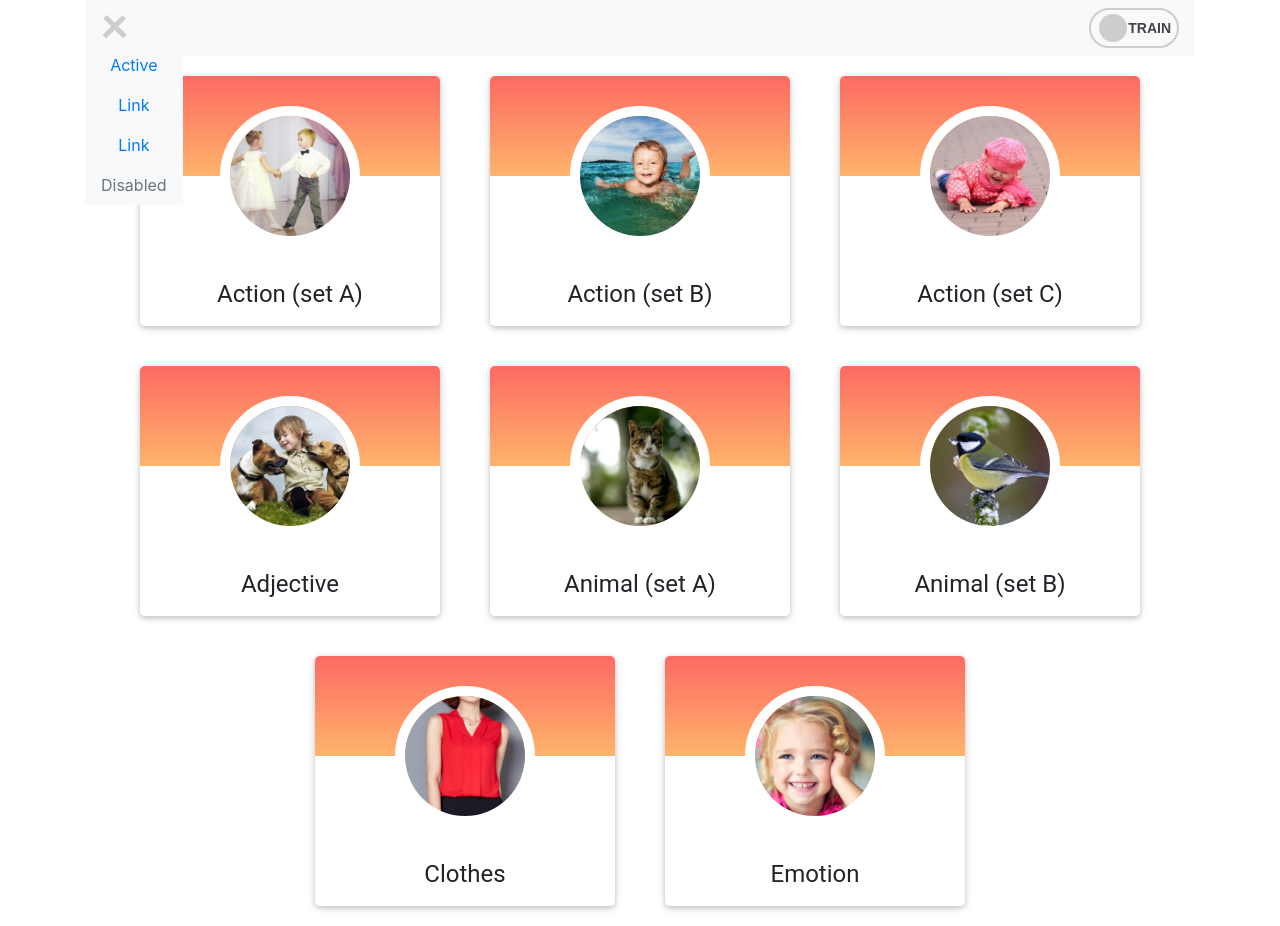
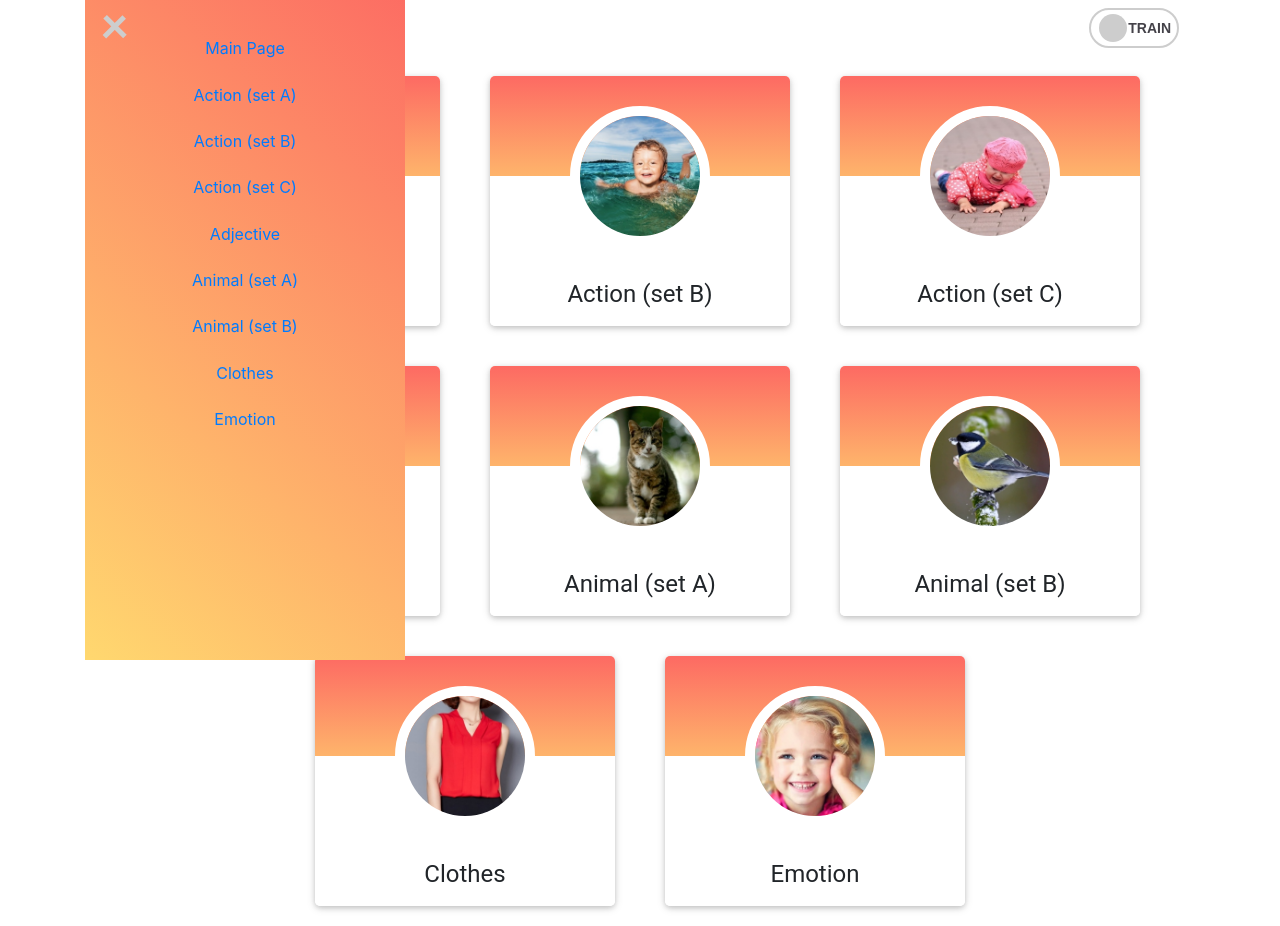
Before and after one commit to DenMinzalirov/english-for-kids, a website built with webpack: page src/index.html in a window 1280 px wide. Both pictures are taken after a click on the element 115 px from the left and 28 px from the top of the page. Built offline with nearby package versions, Linux system fonts and the light colour scheme.

Commit message:
feat: implemen main render

```diff
--- a/src/css/style.css
+++ b/src/css/style.css
@@ -9,6 +9,8 @@ body {
 #toggle-menu {
   width: 28px;
   height: 30px;
+  cursor: pointer;
+  z-index: 2;
 }
 
 #toggle-menu div {
@@ -34,18 +36,31 @@ body {
 
 .app-navigation {
   position: absolute;
-  top: -115px;
+  /* top: -76%; */
   visibility: hidden;
   opacity: 0;
   transition: 0.6s;
   transform: translate(0, -100%);
+  display: flex;
+  flex-direction: column;
+  box-sizing: border-box;
+  width: 380px;
+  height: calc(100vh + 20px);
+  margin: -100px 0 0;
+  padding: 125px 50px 50px;
+  background: linear-gradient(40deg,#ffd86f,#fc6262);
 }
 
 .app-navigation.active {
   visibility: visible;
   opacity: 1;
-  transform: translate(0, 100%);
+  transform: translate(0, 0);
   z-index: 1;
+  height: 95vh;
+  width: 320px;
+}
+.nav-link {
+  padding: .7rem 1rem;
 }
 
 /* switch */
--- a/src/index.html
+++ b/src/index.html
@@ -8,13 +8,18 @@
 </head>
 <body>
     <header class="container">
-        <nav class="nav flex-column app-navigation bg-light" >
-            <a class="nav-link active" href="#">Active</a>
-            <a class="nav-link" href="#">Link</a>
-            <a class="nav-link" href="#">Link</a>
-            <a class="nav-link disabled" href="#">Disabled</a>
+        <nav class="nav flex-column app-navigation" >
+            <a class="nav-link active" href="#" name='mainPage'>Main Page</a>
+            <a class="nav-link" href="#" name='actionSetA'>Action (set A)</a>
+            <a class="nav-link" href="#" name='actionSetB'>Action (set B)</a>
+            <a class="nav-link" href="#" name='actionSetC'>Action (set C)</a>
+            <a class="nav-link" href="#" name='adjective'>Adjective</a>
+            <a class="nav-link" href="#" name='animalSetA'>Animal (set A)</a>
+            <a class="nav-link" href="#" name='animalSetB'>Animal (set B)</a>
+            <a class="nav-link" href="#" name='clothes'>Clothes</a>
+            <a class="nav-link" href="#" name='emotion'>Emotion</a>
         </nav>
-        <div class="navbar navbar-light bg-light">
+        <div class="navbar navbar-light">
             <div id="toggle-menu">
                 <div class="one"></div>
                 <div class="two"></div>
--- a/src/js/app/app.js
+++ b/src/js/app/app.js
@@ -8,64 +8,87 @@ import MainPageItem from '../mainPage/mainPageItem'
 
 const isTrain = true;
 const main = document.querySelector('main');
+const appNavigation = document.querySelector('.app-navigation')
+
+const renderMainPageItem = (el) => {
+    const item = new MainPageItem(el);
+    const mainPageElement = item.generateGroup();
+    return mainPageElement
+}
+
+const init = () => {
+    // setStateApp();
+
+    mainPages.map((el) => {
+        return main.append(renderMainPageItem(el))
+    })
+}
 
 const clickRender = (e) => {
-    if (e.target.closest('.main-card')) {
-        console.log(e.target.closest('.main-card').name)
-    }
-    if (e.target.closest('.main-card').name === 'actionSetA') {
+    const clickName = e.target.closest('.main-card') || e.target;
+
+    if (clickName.name === 'actionSetA') {
         main.innerHTML = ''
         actionSetA.map((el) => {
             return main.append(renderCard(el))
         })
     }
-    if (e.target.closest('.main-card').name === 'actionSetB') {
+    if (clickName.name === 'actionSetB') {
         main.innerHTML = ''
         actionSetB.map((el) => {
             return main.append(renderCard(el))
         })
     }
-    if (e.target.closest('.main-card').name === 'actionSetC') {
+    if (clickName.name === 'actionSetC') {
         main.innerHTML = ''
         actionSetС.map((el) => {
             return main.append(renderCard(el))
         })
     }
-    if (e.target.closest('.main-card').name === 'adjective') {
+    if (clickName.name === 'adjective') {
         main.innerHTML = ''
         adjective.map((el) => {
             return main.append(renderCard(el))
         })
     }
-    if (e.target.closest('.main-card').name === 'animalSetA') {
+    if (clickName.name === 'animalSetA') {
         main.innerHTML = ''
         animalSetA.map((el) => {
             return main.append(renderCard(el))
         })
     }
-    if (e.target.closest('.main-card').name === 'animalSetB') {
+    if (clickName.name === 'animalSetB') {
         main.innerHTML = ''
         animalSetB.map((el) => {
             return main.append(renderCard(el))
         })
     }
-    if (e.target.closest('.main-card').name === 'clothes') {
+    if (clickName.name === 'clothes') {
         main.innerHTML = ''
         clothes.map((el) => {
             return main.append(renderCard(el))
         })
     }
-    if (e.target.closest('.main-card').name === 'emotion') {
+    if (clickName.name === 'emotion') {
         main.innerHTML = ''
         emotion.map((el) => {
-            return main.append(renderCard(el))
+            return main.append(renderCard(el));
         })
     }
 
-    main.removeEventListener('click', clickRender)
+    main.removeEventListener('click', clickRender);
+
+    if (clickName.name === 'mainPage') {
+        main.innerHTML = ''
+        mainPages.map((el) => {
+            return main.append(renderMainPageItem(el))
+        })
+        main.addEventListener('click', clickRender);
+    }
 }
 
-main.addEventListener('click', clickRender)
+main.addEventListener('click', clickRender);
+appNavigation.addEventListener('click', clickRender)
 
 const setStateApp = () => {
     localStorage.setItem('isTrain', isTrain);
@@ -79,26 +102,9 @@ const setStateApp = () => {
     console.log(JSON.parse(localStorage.getItem('isTrain')))
 }
 
-const renderMainPageItem = (el) => {
-    const item = new MainPageItem(el);
-    const mainPageElement = item.generateGroup();
-    return mainPageElement
-}
-
-const init = () => {
-    setStateApp();
 
 
-    // render()
 
-    mainPages.map((el) => {
-        return main.append(renderMainPageItem(el))
-    })
-
-    // cards.map((el) => {
-    //     return main.append(renderCard(el))
-    // })
-}
 
 
 
--- a/src/js/header/navBar.js
+++ b/src/js/header/navBar.js
@@ -10,3 +10,8 @@ toggleBtn.addEventListener('click', () => {
 toggleSwitch.addEventListener('click', () => {
     toggleSwitch.classList.toggle('toggle-on');
 })
+
+appNavigation.addEventListener('click', () => {
+    appNavigation.classList.toggle('active')
+    toggleBtn.classList.remove('on');
+})
```
